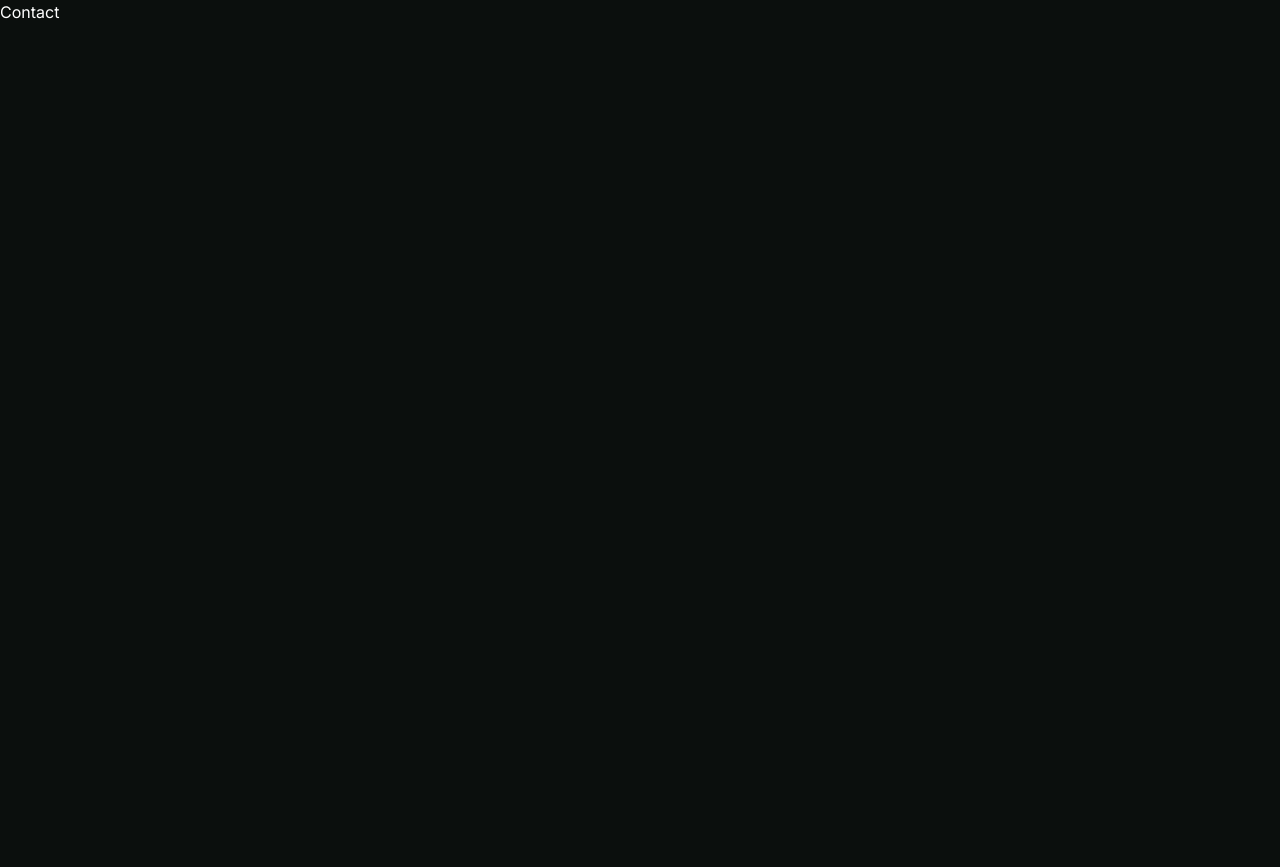
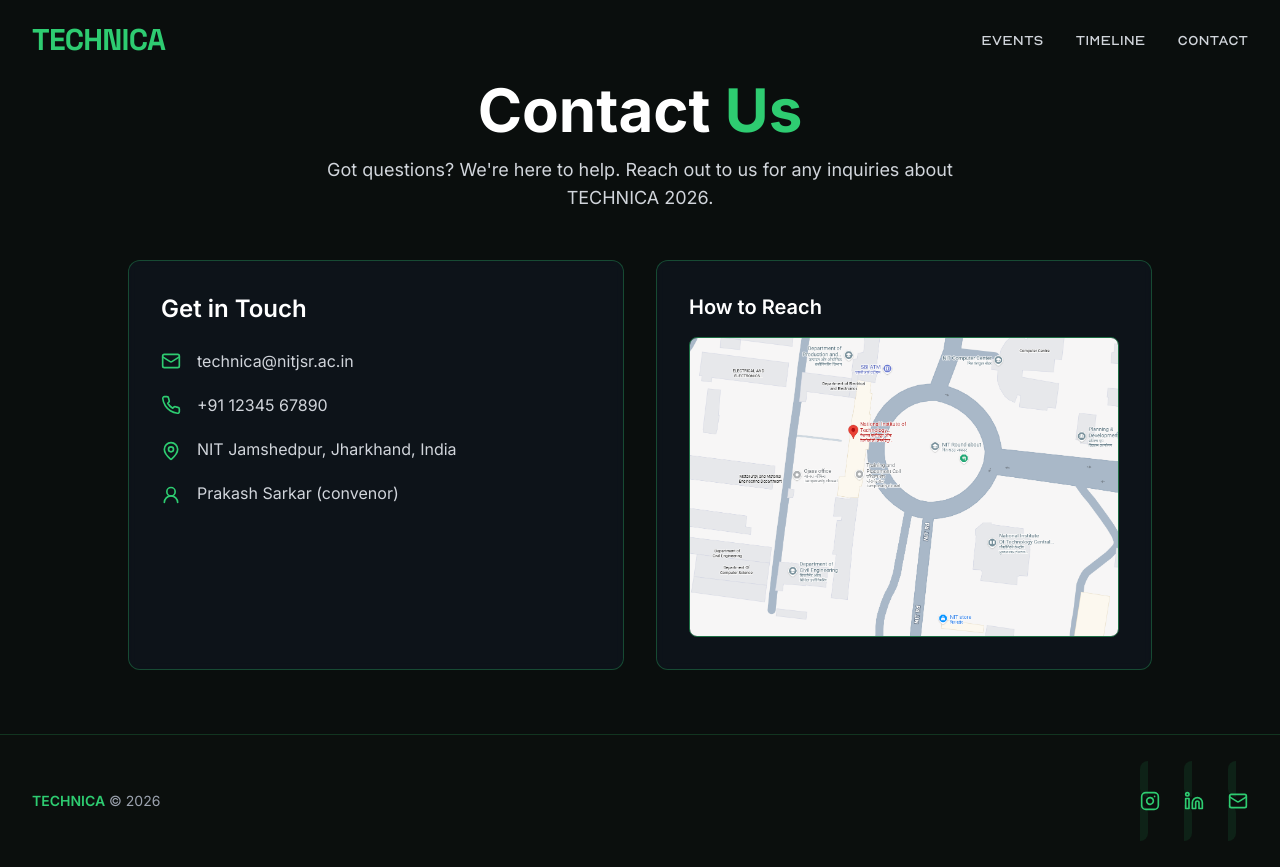
Before and after one commit to adarshroy001/Technica-26, a Next.js app: page /contact in a window 1280 px wide. Before the commit the page ends 800 px from the top, so only its background shows below. Built offline with nearby package versions, Linux system fonts and the light colour scheme.

Commit message:
added contact page

```diff
--- a/app/contact/page.tsx
+++ b/app/contact/page.tsx
@@ -1,11 +1,87 @@
-import React from 'react'
+import React from "react";
+import Navbar from "@/components/Navbar";
+import Footer from "@/components/Footer";
+import { Mail, Phone, MapPin, User2, User2Icon } from "lucide-react";
 
-const page = () => {
+const ContactPage = () => {
   return (
-    <div>
-      Contact
-    </div>
-  )
-}
+    <main className="relative bg-[#0a0e0d] min-h-screen">
+      <Navbar />
 
-export default page
+      <section className="pt-20 pb-16 px-4 sm:px-6 lg:px-8">
+        <div className="max-w-5xl mx-auto">
+
+          {/* Heading */}
+          <div className="text-center mb-12">
+            <h1 className="text-4xl md:text-6xl font-bold text-white mb-4">
+              Contact <span className="text-[#2ecc71]">Us</span>
+            </h1>
+            <p className="text-gray-300 text-lg max-w-2xl mx-auto">
+              Got questions? We're here to help. Reach out to us for any inquiries about TECHNICA 2026.
+            </p>
+          </div>
+
+          {/* Layout */}
+          <div className="grid grid-cols-1 lg:grid-cols-2 gap-8">
+
+            {/* Contact Info */}
+            <div className="bg-gray-900/50 backdrop-blur-sm border border-[#2ecc71]/30 rounded-xl p-6 md:p-8">
+              <h2 className="text-2xl font-semibold text-white mb-6">
+                Get in Touch
+              </h2>
+
+              <div className="space-y-5">
+                <div className="flex items-center space-x-4">
+                  <Mail className="text-[#2ecc71] w-5 h-5" />
+                  <span className="text-gray-300 break-all">
+                    technica@nitjsr.ac.in
+                  </span>
+                </div>
+
+                <div className="flex items-center space-x-4">
+                  <Phone className="text-[#2ecc71] w-5 h-5" />
+                  <span className="text-gray-300">
+                    +91 12345 67890
+                  </span>
+                </div>
+
+                <div className="flex items-start space-x-4">
+                  <MapPin className="text-[#2ecc71] w-5 h-5 mt-1" />
+                  <span className="text-gray-300">
+                    NIT Jamshedpur, Jharkhand, India
+                  </span>
+                </div>
+                <div className="flex items-start space-x-4">
+                  <User2Icon className="text-[#2ecc71] w-5 h-5 mt-1" />
+                  <span className="text-gray-300">
+                    Prakash Sarkar (convenor)
+                  </span>
+                </div>
+              </div>
+            </div>
+
+            {/* Map / Image */}
+            <div className="bg-gray-900/50 backdrop-blur-sm border border-[#2ecc71]/30 rounded-xl p-6 md:p-8">
+              <h3 className="text-xl font-semibold text-white mb-4">
+                How to Reach
+              </h3>
+
+              <div className="w-full h-56 sm:h-64 md:h-[300px] rounded-lg overflow-hidden border border-[#2ecc71]/50">
+                <img
+                  src="/nitjsr.png"
+                  alt="NIT Jamshedpur Campus Map"
+                  className="w-full h-full object-cover"
+                />
+              </div>
+            </div>
+
+          </div>
+        </div>
+      </section>
+
+      <Footer />
+    </main>
+  );
+};
+
+export default ContactPage;
```
Also changed, not shown: public/nitjsr.png (added).
